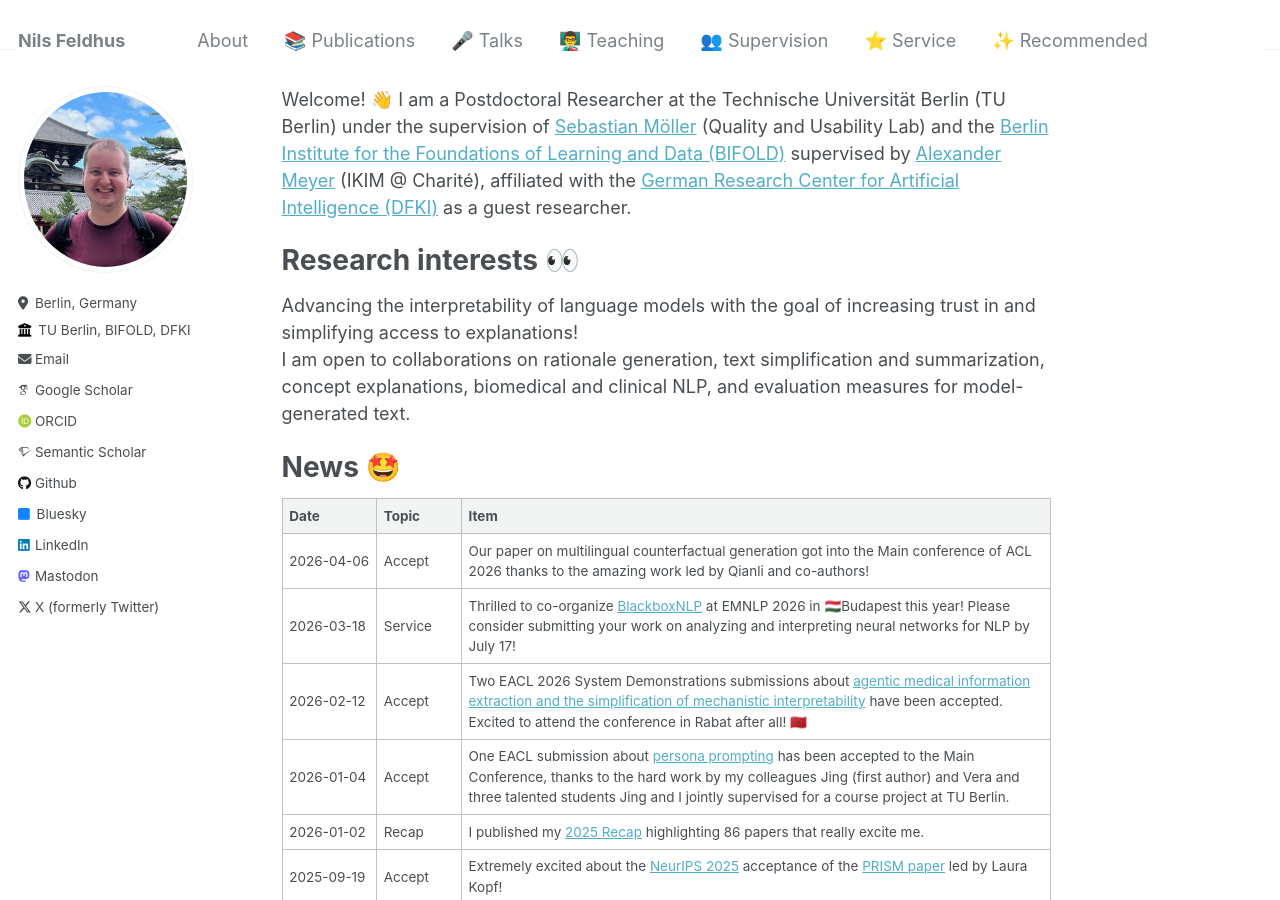
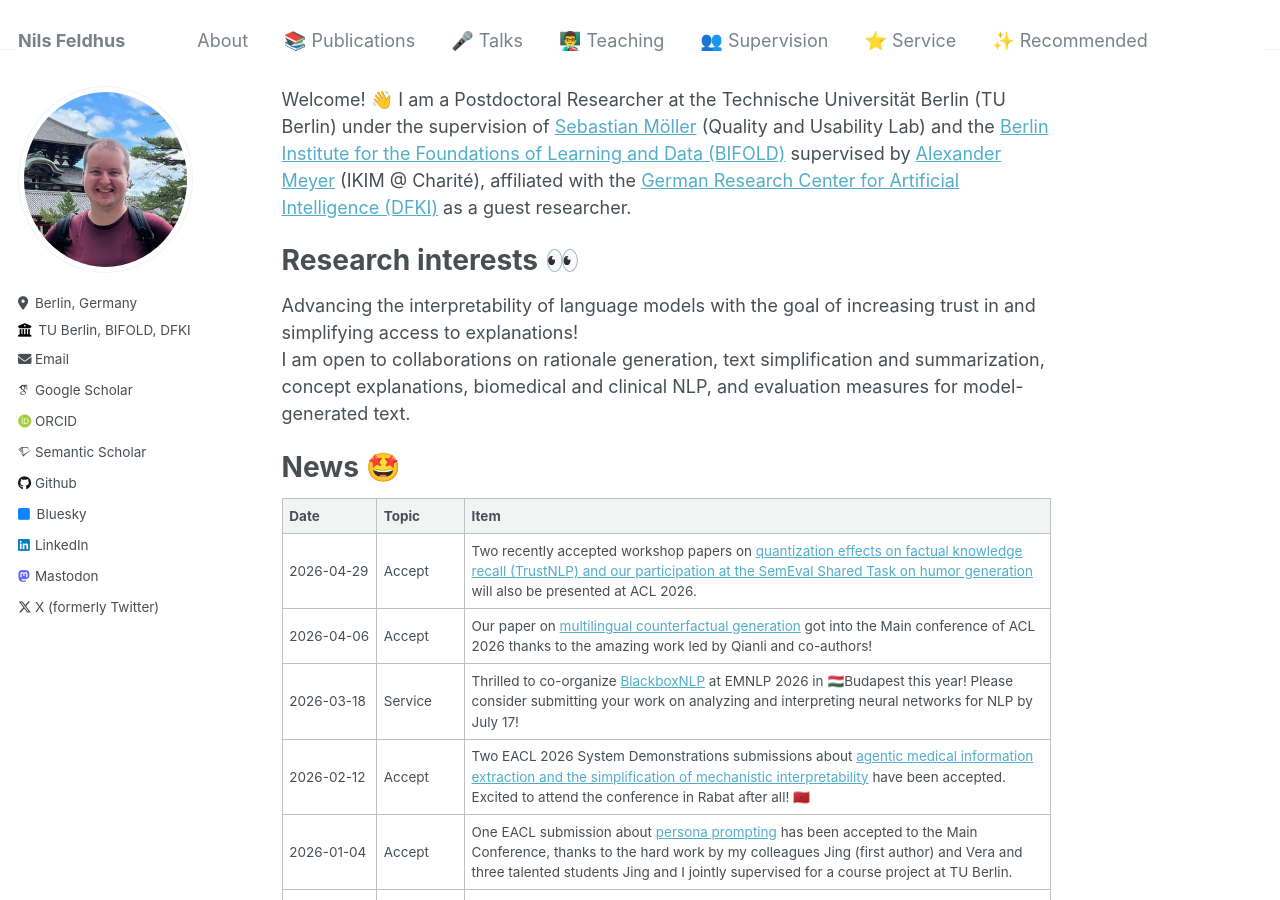
Before and after one commit to nfelnlp/nfelnlp.github.io, a Jekyll site: the page built from index.md, in a window 1280 px wide and 900 px high. Built offline with Jekyll 4.4.1, drawn with Linux system fonts in a browser that asks for light colours; some web fonts are replaced.

Commit message:
Add ACL workshop papers.

```diff
--- a/index.md
+++ b/index.md
@@ -23,9 +23,14 @@ I am open to collaborations on rationale generation, text simplification and sum
   </thead>
   <tbody>
     <tr>
+      <td><nobr>2026-04-29</nobr></td>
+      <td>Accept</td>
+      <td>Two recently accepted workshop papers on <a href="./publications/#2026">quantization effects on factual knowledge recall (TrustNLP) and our participation at the SemEval Shared Task on humor generation</a> will also be presented at ACL 2026.</td>
+    </tr>
+    <tr>
       <td><nobr>2026-04-06</nobr></td>
       <td>Accept</td>
-      <td>Our paper on multilingual counterfactual generation got into the Main conference of ACL 2026 thanks to the amazing work led by Qianli and co-authors!</td>
+      <td>Our paper on <a href="./publications/#2026">multilingual counterfactual generation</a> got into the Main conference of ACL 2026 thanks to the amazing work led by Qianli and co-authors!</td>
     </tr>
     <tr>
       <td><nobr>2026-03-18</nobr></td>
@@ -129,7 +134,7 @@ I am open to collaborations on rationale generation, text simplification and sum
     </tr>
     <tr>
       <td><nobr>2025-04-11</nobr></td>
-      <td>Graduation</td>
+      <td><b>Graduation</b></td>
       <td>Successfully defended my PhD thesis at TU Berlin! 🎓 Thanks to my mentor Sebastian Möller and professors Sina Zarrieß (Uni Bielefeld), Christin Seifert (Uni Marburg) and Matthias Boehm for being part of the committee and awarding the graduation certificate with a "magna cum laude".  </td>
     </tr>
   </tbody>
```
Also changed, not shown: publications/index.md (+11 -6 lines), supervision/index.md (+3 -1 lines).
